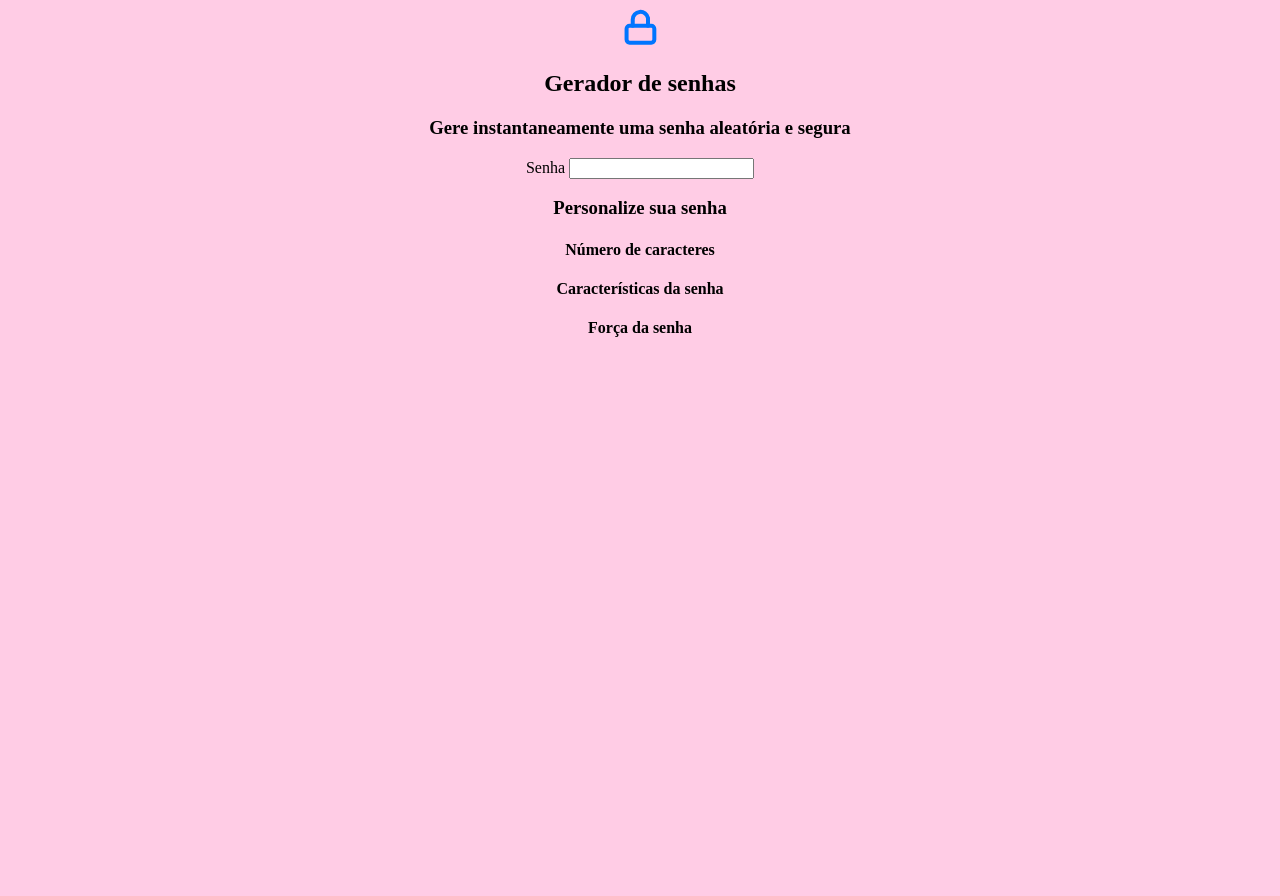
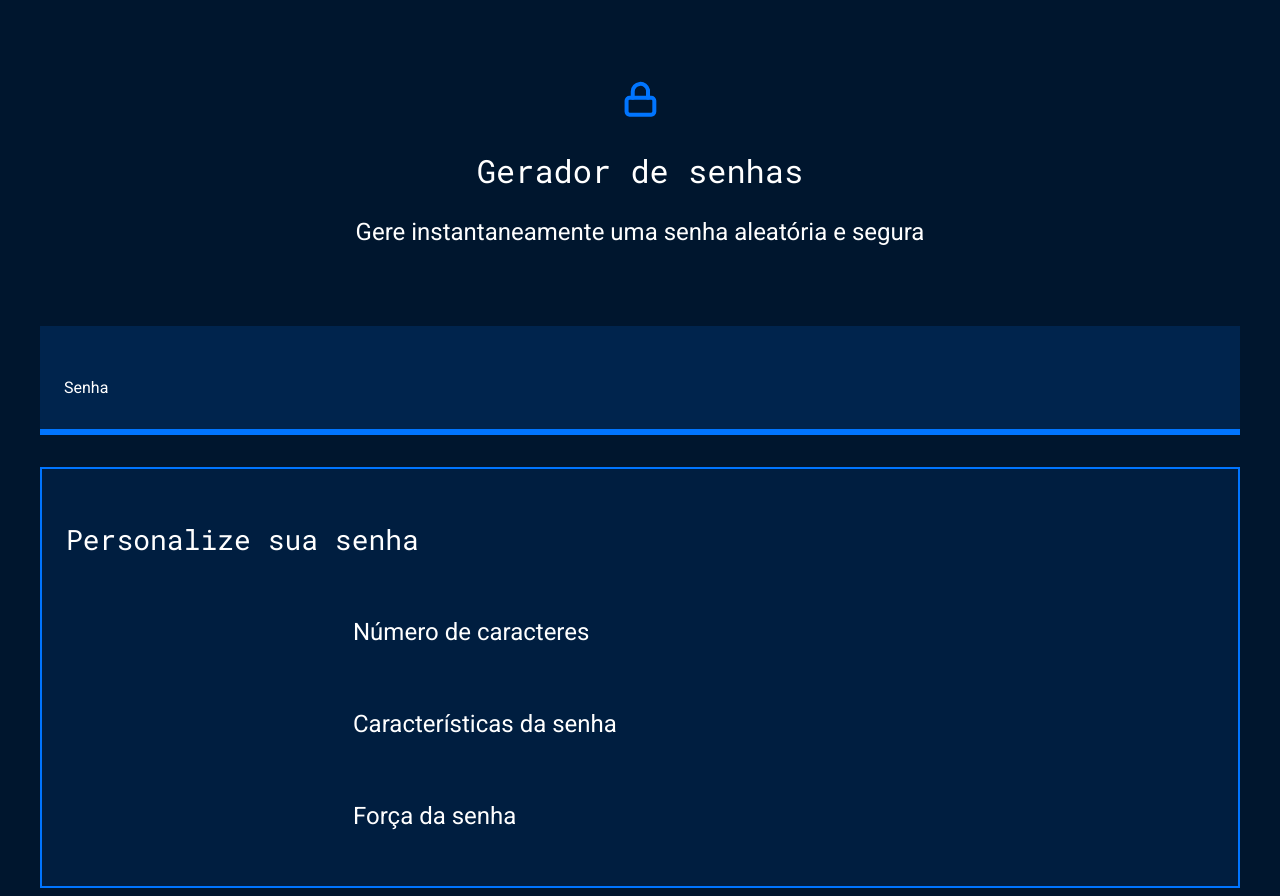
Before and after one commit to anaclaracos/ana-clara, a plain HTML site: page index.html in a window 1280 px wide. Before the commit the page ends 800 px from the top, so only its background shows below. Drawn offline with Linux system fonts and the light colour scheme.

Commit message:
Update style.css

```diff
--- a/style.css
+++ b/style.css
@@ -1,8 +1,86 @@
-body {
-    background-color: rgb(255, 204, 229);
-    text-align: center;
+@import url('https://fonts.googleapis.com/css2?family=Roboto&family=Roboto+Mono&display=swap');
+
+:root{
+    --branco: white;
+    --cor-de-fundo: #00162E;
+    --fundo-senha: #00244D;
+    --fundo-texto: #001E40;
+    --borda: #0075FF;
+    --roboto: 'Roboto', sans-serif;
+    --roboto-mono: 'Roboto Mono', monospace;
 }
 
-.li1 {
-    font-family: Arial, Helvetica, sans-serif;
+*{
+    font-weight: 400;
 }
+
+body{
+    color: var(--branco);
+    background-color: var(--cor-de-fundo);
+    font-family: var(--roboto);
+}
+
+.titulo-principal{
+    font-family: var(--roboto-mono);
+    font-size: 32px;
+}
+
+.titulo-secundario{
+    font-size: 24px;
+}
+
+.conteudo-titulo{
+    text-align: center;
+    margin-top: 80px;
+}
+
+.conteudo-senha{
+    margin-top: 80px;
+    background: var(--fundo-senha);
+    padding: 24px;
+    border-bottom: 6px solid var(--borda);
+}
+
+#campo-senha{
+    background-color: var(--fundo-senha);
+    border: none;
+    color: var(--branco);
+    font-family: var(--roboto-mono);
+    font-size: 40px;
+    width: 70%;
+}
+
+#campo-senha:focus{
+    outline: none;
+}
+
+.conteudo{
+    max-width: 1200px;
+    margin: 0 auto;
+}
+
+.parametro{
+    background-color: var(--fundo-texto);
+    border: 2px solid var(--borda);
+    margin-top: 32px;
+    padding: 24px;
+}
+
+.parametro-titulo{
+    font-family: var(--roboto-mono);
+    font-size: 28px;
+}
+
+.parametro-senha__titulo{
+    font-size:24px;
+}
+
+.parametro-coluna__senha{
+    display: flex;
+    flex-direction: column;
+    justify-content: center;
+}
+.parametro-senha{
+    width: 50%;
+    margin: 0 auto;
+}
```
